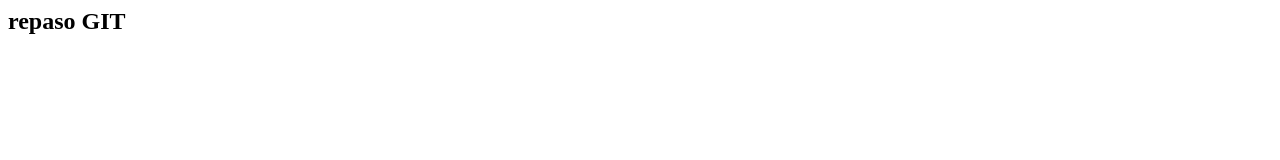
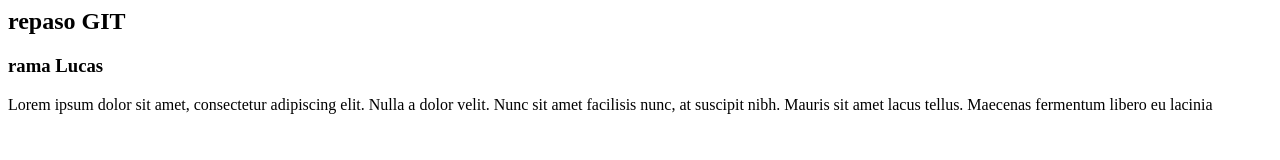
Before and after one commit to Victor-Zapata/clase4, a plain HTML site: page index.html in a window 1280 px wide. Drawn offline with Linux system fonts and the light colour scheme.

Commit message:
rama-lucas

```diff
--- a/index.html
+++ b/index.html
@@ -6,20 +6,22 @@
     <title>Clase 4</title>
   </head>
   <body>
-    <header>
-
-    </header>
+    <header></header>
     <main>
-        <section>
-            <div>
-                <h1>
-                    repaso GIT
-                </h1>
-            </div>
-        </section>
+      <section>
+        <div>
+          <h1>repaso GIT</h1>
+        </div>
+        <div>
+          <h3>rama Lucas</h3>
+          <p>
+            Lorem ipsum dolor sit amet, consectetur adipiscing elit. Nulla a
+            dolor velit. Nunc sit amet facilisis nunc, at suscipit nibh. Mauris
+            sit amet lacus tellus. Maecenas fermentum libero eu lacinia
+          </p>
+        </div>
+      </section>
     </main>
-    <footer>
-
-    </footer>
+    <footer></footer>
   </body>
 </html>
```
